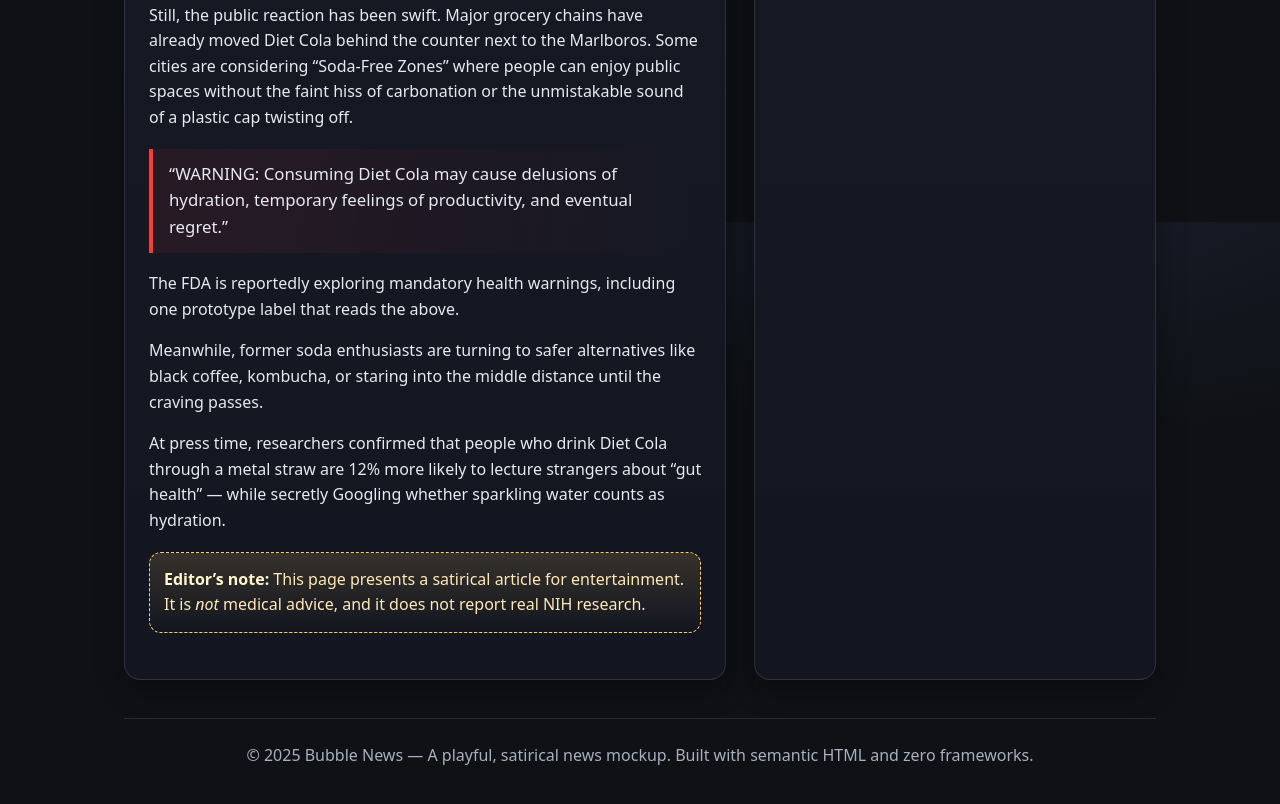
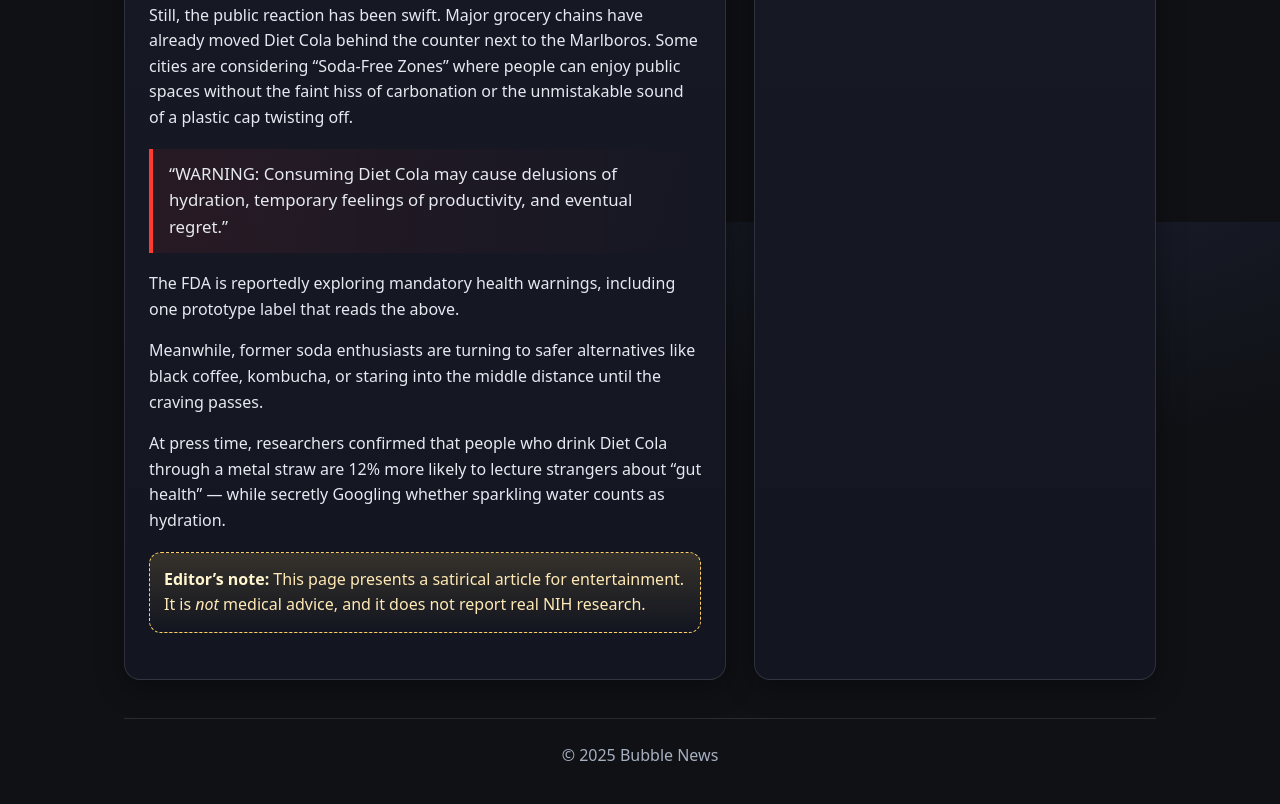
Before and after one commit to Kethly/cokezero, a plain HTML site: page the-diet-coke-truth.html in a window 1280 px wide. Shown: the part 1378-2182 px from the top of the page. Drawn offline with Linux system fonts and the light colour scheme.

Commit message:
Clean up footer and re-use instructions
Removed re-use instructions and simplified footer.

```diff
--- a/diet-cola-news.html
+++ b/the-diet-coke-truth.html
@@ -209,13 +209,12 @@
           <p><span class="label">Tags</span> diet-cola, artificial sweeteners, satire</p>
 
           <h3 class="aside-title" style="margin-top:18px">Re-use</h3>
-          <p>You may copy this layout. Please attribute <code class="tag">&lt;Bubble News&gt;</code> and keep the <em>Satire</em> label intact.</p>
         </div>
       </aside>
     </div>
 
     <footer class="site">
-      &copy; 2025 Bubble News — A playful, satirical news mockup. Built with semantic HTML and zero frameworks.
+      &copy; 2025 Bubble News
     </footer>
   </div>
 </body>
```
